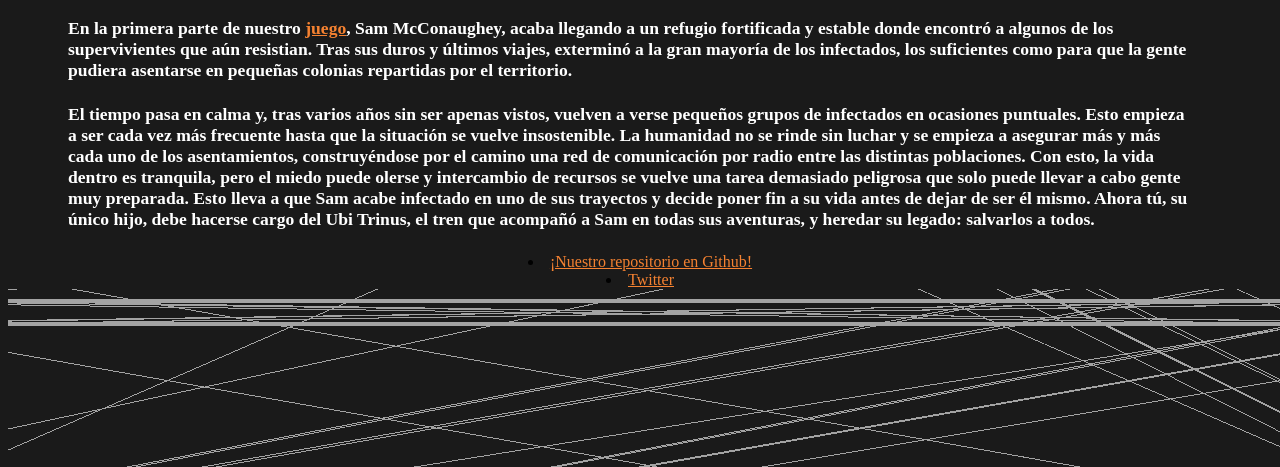
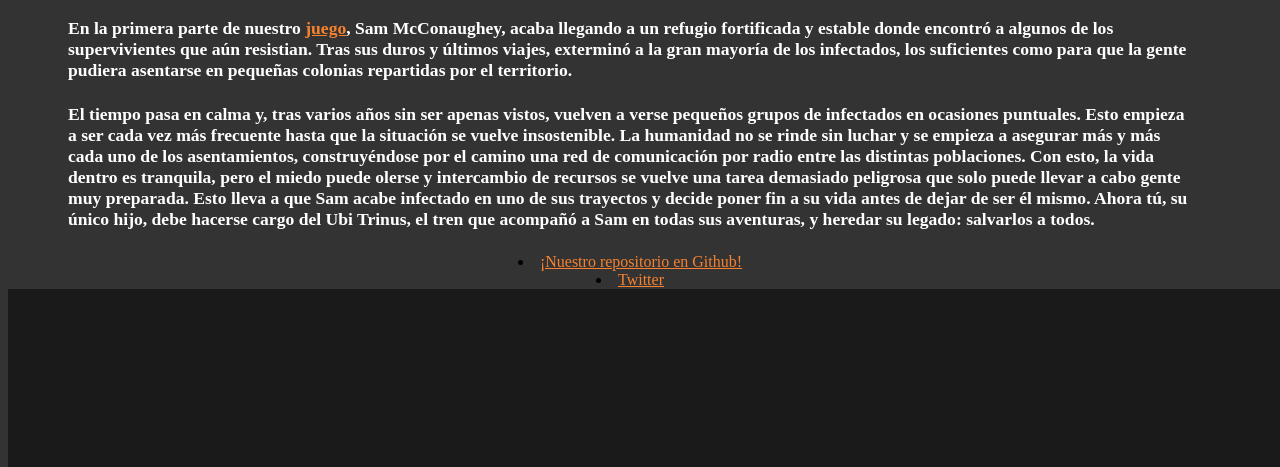
Before and after one commit to SeriousGamesStudio/Serious_Train_2_3D, a plain HTML site: page index.html in a window 1280 px wide. Shown: the part 333-800 px from the top of the page. Drawn offline with Linux system fonts and the light colour scheme; animation ran at ten frames a second; files whose address does not match are found by name.

Commit message:
actualizacion 1

```diff
--- a/index.html
+++ b/index.html
@@ -23,7 +23,7 @@
             background: hsl(0, 0%, 10%);
         }*/
         body {
-        	background: hsl(0, 0%, 10%);
+        	background: hsl(0, 0%, 20%);
         }
 
         p {
@@ -75,6 +75,11 @@
         	margin-left: 60px;
   			margin-right: 80px;
         }
+        li {
+        	text-align: center;
+        	margin-left: 60px;
+  			margin-right: 80px;
+        }
         /*body {
         	color: #fff;
         	margin-left: 0px;
@@ -122,7 +127,7 @@
             /* Camera */
 
             camera = new THREE.PerspectiveCamera(1450, window.innerWidth / window.innerHeight, 1, 5000);
-            camera.position.z = 35;
+            camera.position.z = 300;
 
             /* Scene */
 
```
